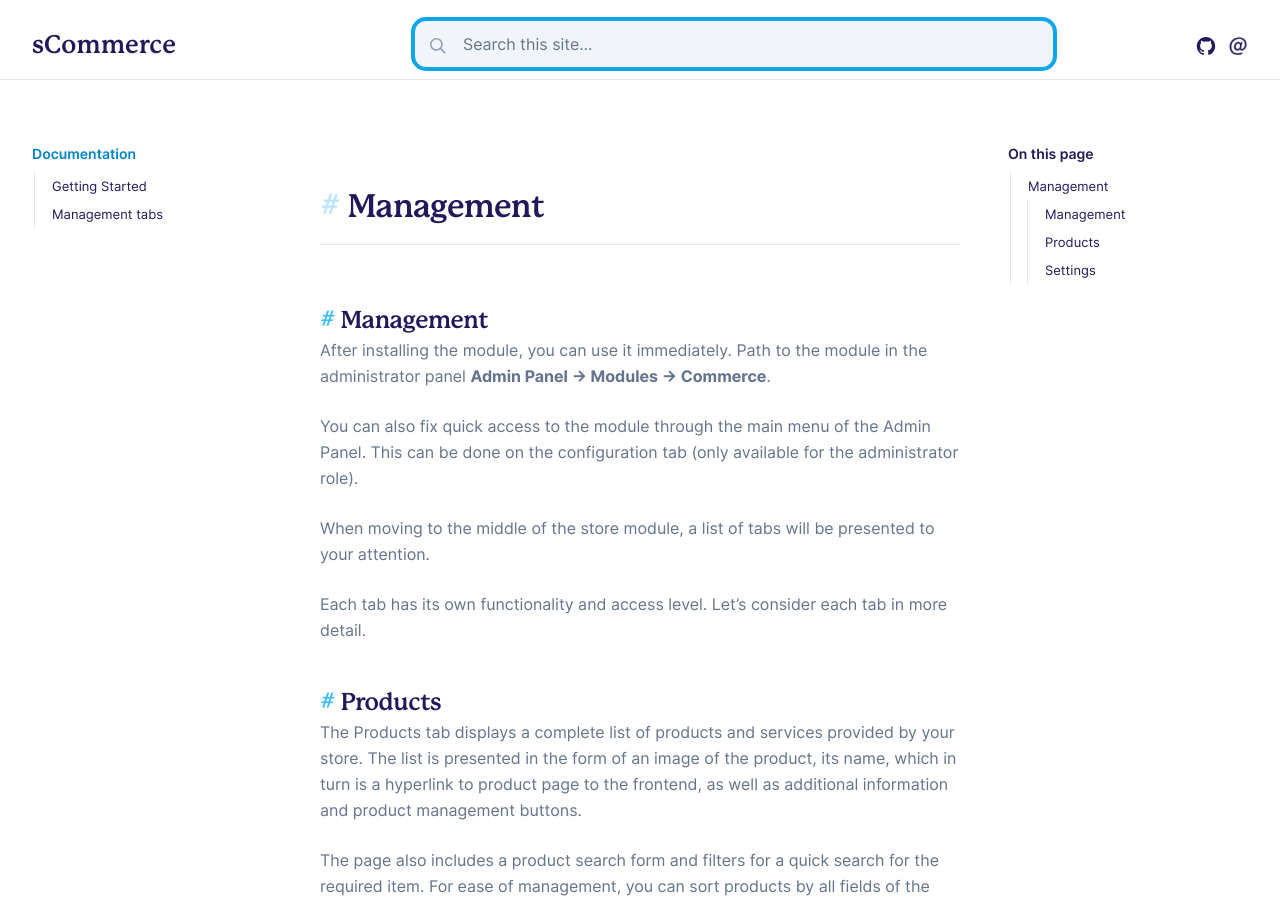
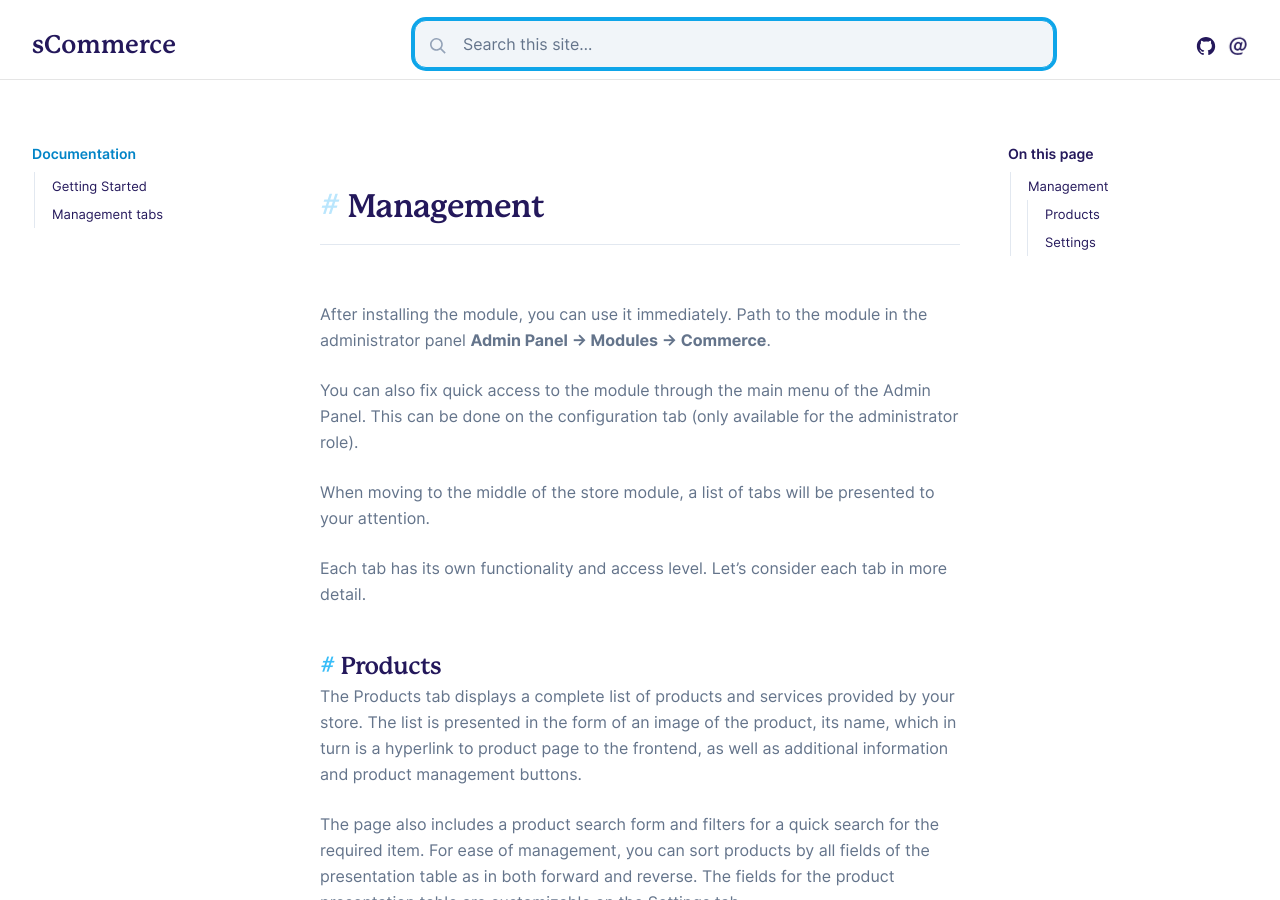
Before and after one commit to Seiger/sCommerce, a Jekyll site: the page built from docs/pages/management.md, in a window 1280 px wide and 900 px high. Built offline with Jekyll 4.4.1, drawn with Linux system fonts in a browser that asks for light colours; some web fonts are replaced.

```diff
--- a/docs/pages/management.md
+++ b/docs/pages/management.md
@@ -4,8 +4,6 @@
 description: Management tabs sCommerce
 permalink: /management/
 ---
-
-## Management
 
 After installing the module, you can use it immediately. Path to the module in the
 administrator panel **Admin Panel -> Modules -> Commerce**.
```
Also changed, not shown: docs/pages/index.md (+1 -0 lines), README.md.
